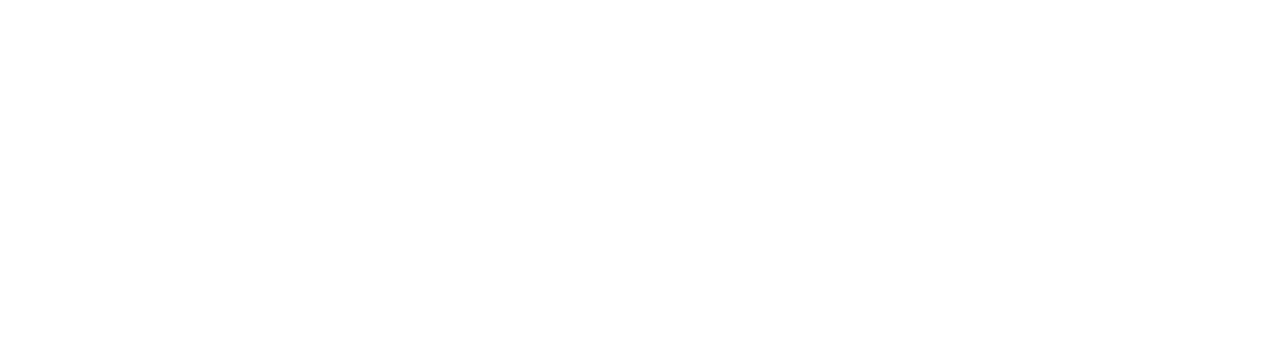
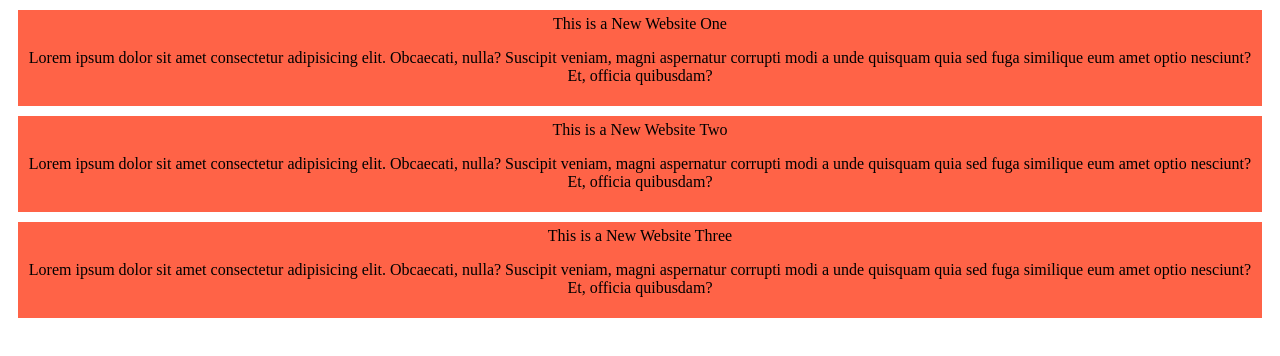
Before and after one commit to mizanurrahman9055/my-first-github-repo, a plain HTML site: page index.html in a window 1280 px wide. Drawn offline with Linux system fonts and the light colour scheme.

Commit message:
added the style blog

```diff
--- a/index.html
+++ b/index.html
@@ -4,8 +4,21 @@
     <meta charset="UTF-8">
     <meta name="viewport" content="width=device-width, initial-scale=1.0">
     <title>My first Ever github Repo</title>
+    <link rel="stylesheet" href="styles/style.css">
 </head>
 <body>
+    <div>
+        <head>This is a New Website One</head>
+        <p> Lorem ipsum dolor sit amet consectetur adipisicing elit. Obcaecati, nulla? Suscipit veniam, magni aspernatur corrupti modi a unde quisquam quia sed fuga similique eum amet optio nesciunt? Et, officia quibusdam?</p>
+    </div>
+    <div>
+        <head>This is a New Website Two</head>
+        <p> Lorem ipsum dolor sit amet consectetur adipisicing elit. Obcaecati, nulla? Suscipit veniam, magni aspernatur corrupti modi a unde quisquam quia sed fuga similique eum amet optio nesciunt? Et, officia quibusdam?</p>
+    </div>
+    <div>
+        <head>This is a New Website Three</head>
+        <p> Lorem ipsum dolor sit amet consectetur adipisicing elit. Obcaecati, nulla? Suscipit veniam, magni aspernatur corrupti modi a unde quisquam quia sed fuga similique eum amet optio nesciunt? Et, officia quibusdam?</p>
+    </div>
 
 </body>
 </html>
--- /dev/null
+++ b/styles/style.css
@@ -0,0 +1,6 @@
+div{
+    background-color: tomato;
+    padding: 5px;
+    margin: 10px;
+    text-align: center;
+}
```
